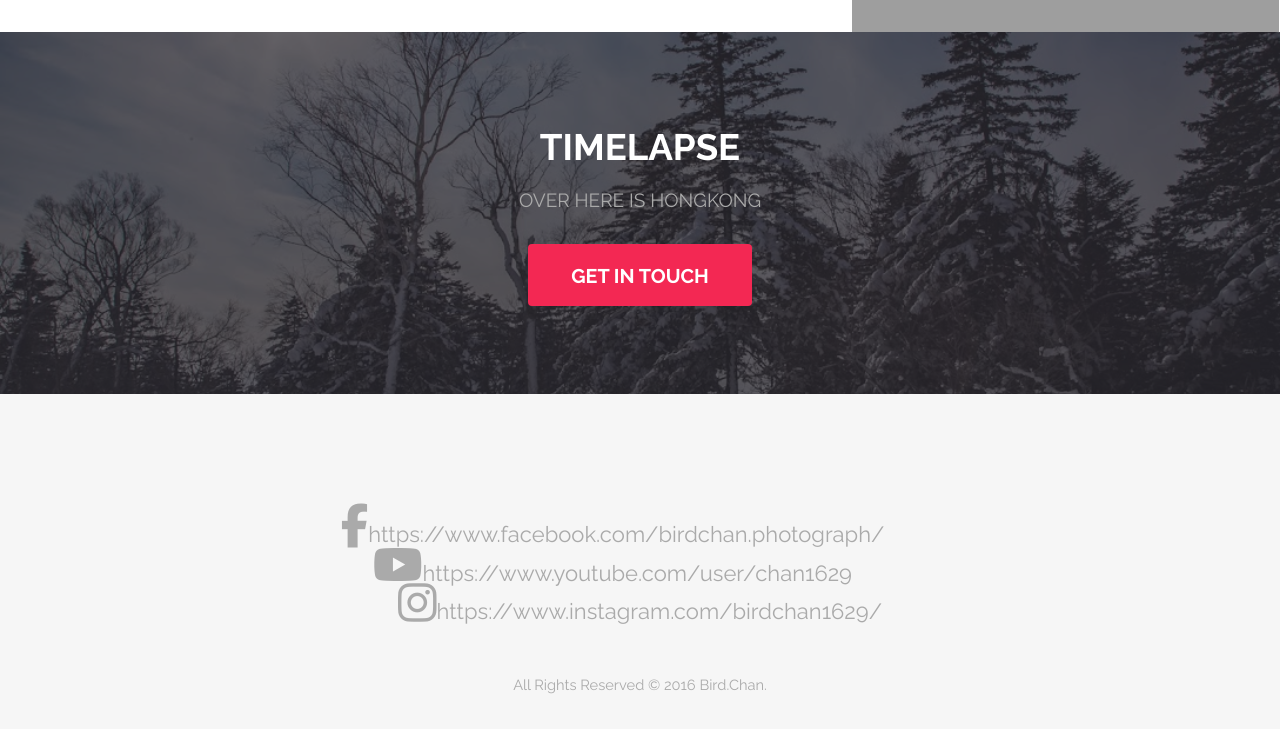
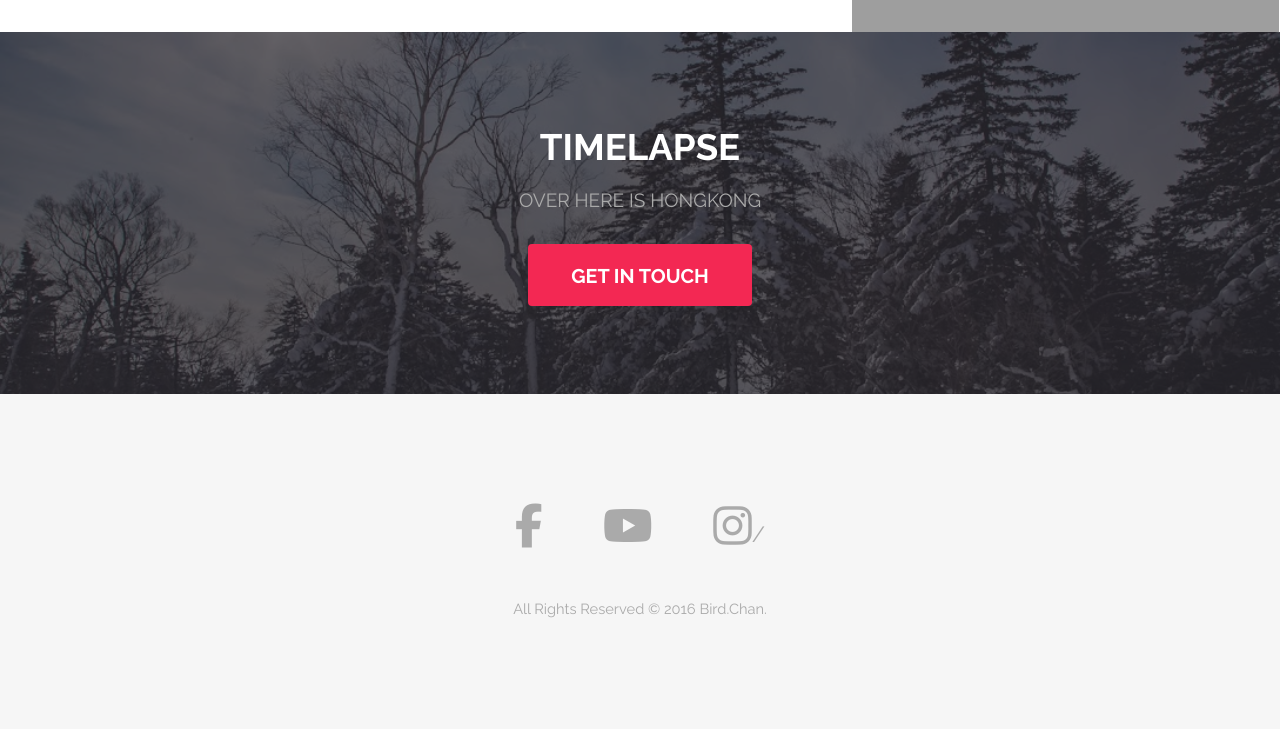
Before and after one commit to chan1629/chan1629.github.io, a website: page index.html in a window 1280 px wide. Shown: the part 2138-2867 px from the top of the page. Drawn offline with nearby package versions, Linux system fonts and the light colour scheme; grey boxes are pictures that could not be loaded.

Commit message:
Update index.html

```diff
--- a/index.html
+++ b/index.html
@@ -91,9 +91,9 @@
 			<footer id="footer">
 				<div class="container">
 					<ul class="icons">
-						<li><a href="#" class="icon fa-facebook">https://www.facebook.com/birdchan.photograph/</a></li>
-						<li><a href="#" class="icon fa-youtube">https://www.youtube.com/user/chan1629</a></li>
-						<li><a href="#" class="icon fa-instagram">https://www.instagram.com/birdchan1629/</a></li>
+						<li><a href="https://www.facebook.com/birdchan.photograph" class="icon fa-facebook"></a></li>
+						<li><a href="https://www.youtube.com/user/chan1629" class="icon fa-youtube"></a></li>
+						<li><a href="https://www.instagram.com/birdchan1629" class="icon fa-instagram">/</a></li>
 					</ul>
 					<ul class="copyright">
 						<li>All Rights Reserved © 2016 Bird.Chan.</li>
```
